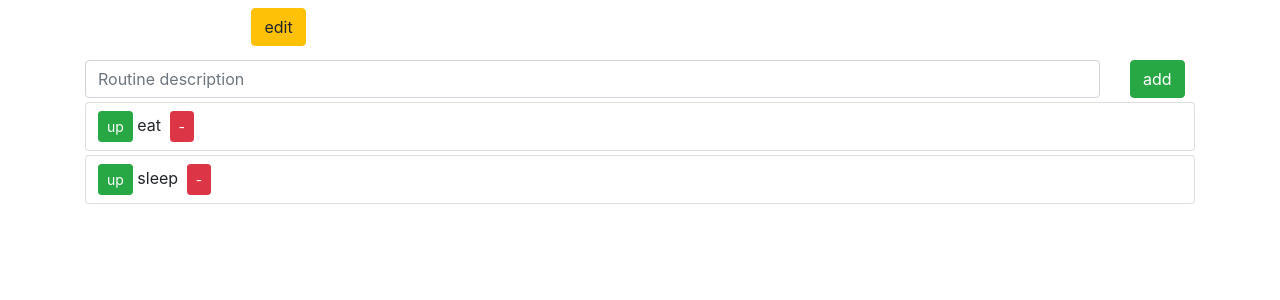
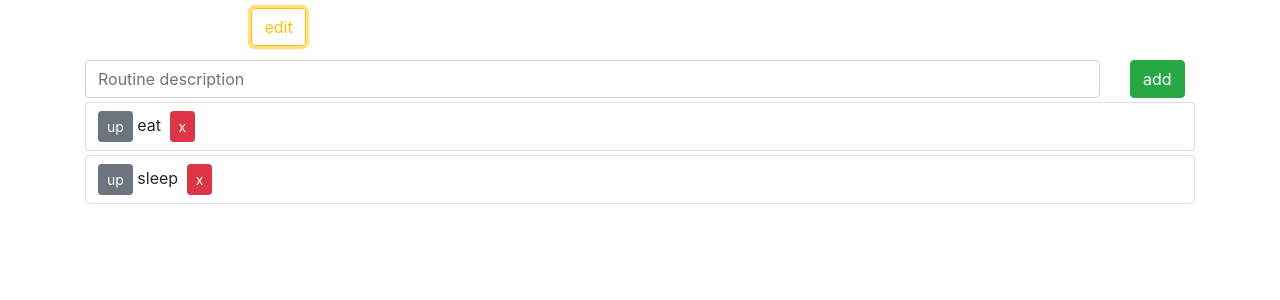
Before and after one commit to juissi999/routines, a Svelte app: page / in a window 1280 px wide. Both pictures are taken after a click on the button "edit". Shown: the top 300 px of the page. Built offline with nearby package versions, Linux system fonts and the light colour scheme; the HTML template or start-up script is replaced by a standard one.

Commit message:
Revert edit btn change and change up btn color

```diff
--- a/src/App.svelte
+++ b/src/App.svelte
@@ -92,17 +92,10 @@
     <div class="col">
       <h1 class="text-white">
         routines
-        {#if editMode}
-          <button
-            type="button"
-            class="btn btn-warning"
-            on:click={onEdit}>edit</button>
-        {:else}
-          <button
-            type="button"
-            class="btn btn-outline-warning"
-            on:click={onEdit}>edit</button>
-        {/if}
+        <button
+          type="button"
+          class="btn btn-outline-warning"
+          on:click={onEdit}>edit</button>
       </h1>
     </div>
   </div>
--- a/src/Routine.svelte
+++ b/src/Routine.svelte
@@ -11,7 +11,7 @@
     {#if editMode}
       <button
         type="button"
-        class="btn btn-success btn-sm ml-1"
+        class="btn btn-secondary btn-sm ml-1"
         on:click={onUp(routine.id)}>up</button>
     {/if}
     {routine.description}
@@ -19,7 +19,7 @@
       <button
         type="button"
         class="btn btn-danger btn-sm ml-1 right"
-        on:click={onRemove(routine.id)}>-</button>
+        on:click={onRemove(routine.id)}>x</button>
     {/if}
   </div>
 </div>
```
Also changed, not shown: 2 other files (tests, documents, lock files or other folders).
